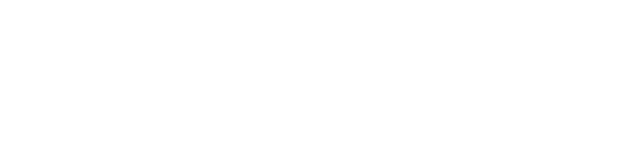
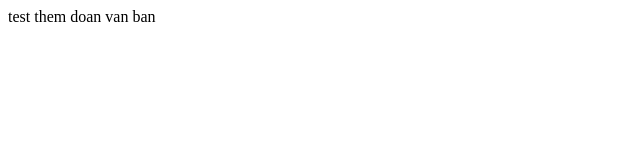
Before and after one commit to vietth54/hoiDanITFirstGithub, a plain HTML site: page hoiDanIT.html in a window 1280 px wide. Shown: the whole page, without its empty margins (0-640 px from the left). Drawn offline with Linux system fonts and the light colour scheme.

```diff
--- a/hoiDanIT.html
+++ b/hoiDanIT.html
@@ -6,6 +6,6 @@
     <title>Hoi dan IT</title>
 </head>
 <body>
-
+    <div>test them doan van ban</div>
 </body>
 </html>
```
